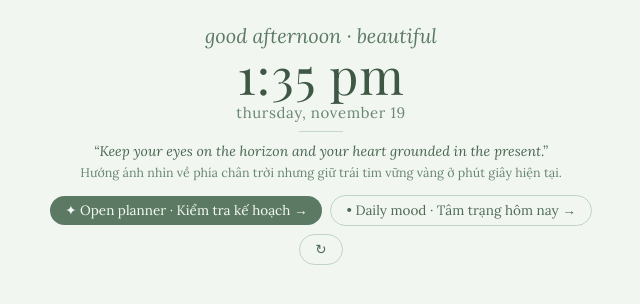
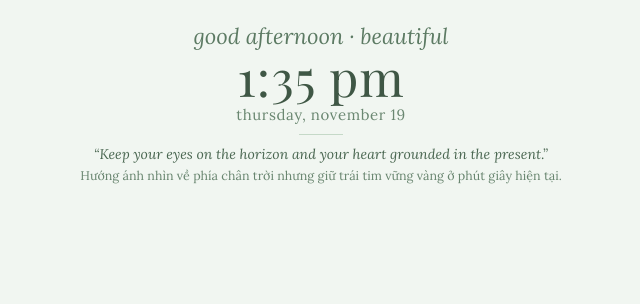
Before and after one commit to julyunu/mini-Notion, a plain HTML site: page time.html in a window 1280 px wide. Shown: the whole page, without its empty margins (319-959 px from the left). Drawn offline with nearby package versions, Linux system fonts and the light colour scheme; a web font is replaced by a local one.

Commit message:
Update time.html

```diff
--- a/time.html
+++ b/time.html
@@ -33,7 +33,7 @@
     .greeting {
       font-family: 'Lora', Georgia, serif;
       font-style: italic;
-      font-size: 20px;
+      font-size: 22px;
       font-weight: 400;
       line-height: 1.15;
       color: #5c7a63;
@@ -139,11 +139,6 @@
     <p class="quote-en" id="quote-en">“Small steps every day quietly build the future you're dreaming of.”</p>
     <p class="quote-vi" id="quote-vi">Những bước nhỏ mỗi ngày đang âm thầm xây nên tương lai mà bạn hằng mơ ước.</p>
 
-    <div class="actions">
-      <a class="btn-solid">✦ Open planner · Kiểm tra kế hoạch →</a>
-      <a class="btn-outline" >• Daily mood · Tâm trạng hôm nay →</a>
-      <button class="btn-outline" type="button" onclick="randomQuote()" title="Đổi ngẫu nhiên câu khác">↻</button>
-</div>
   </main>
 
   <script>
```
